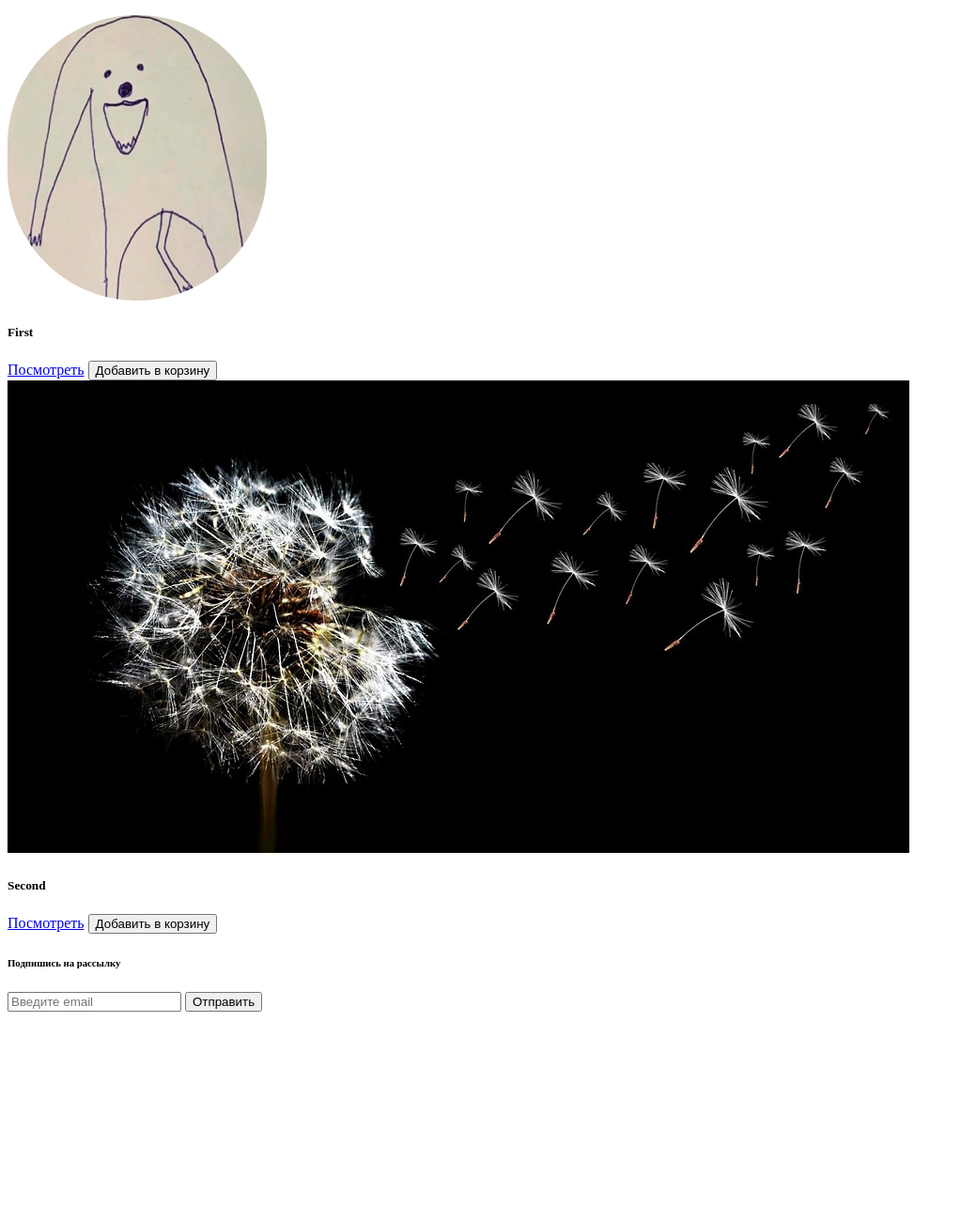
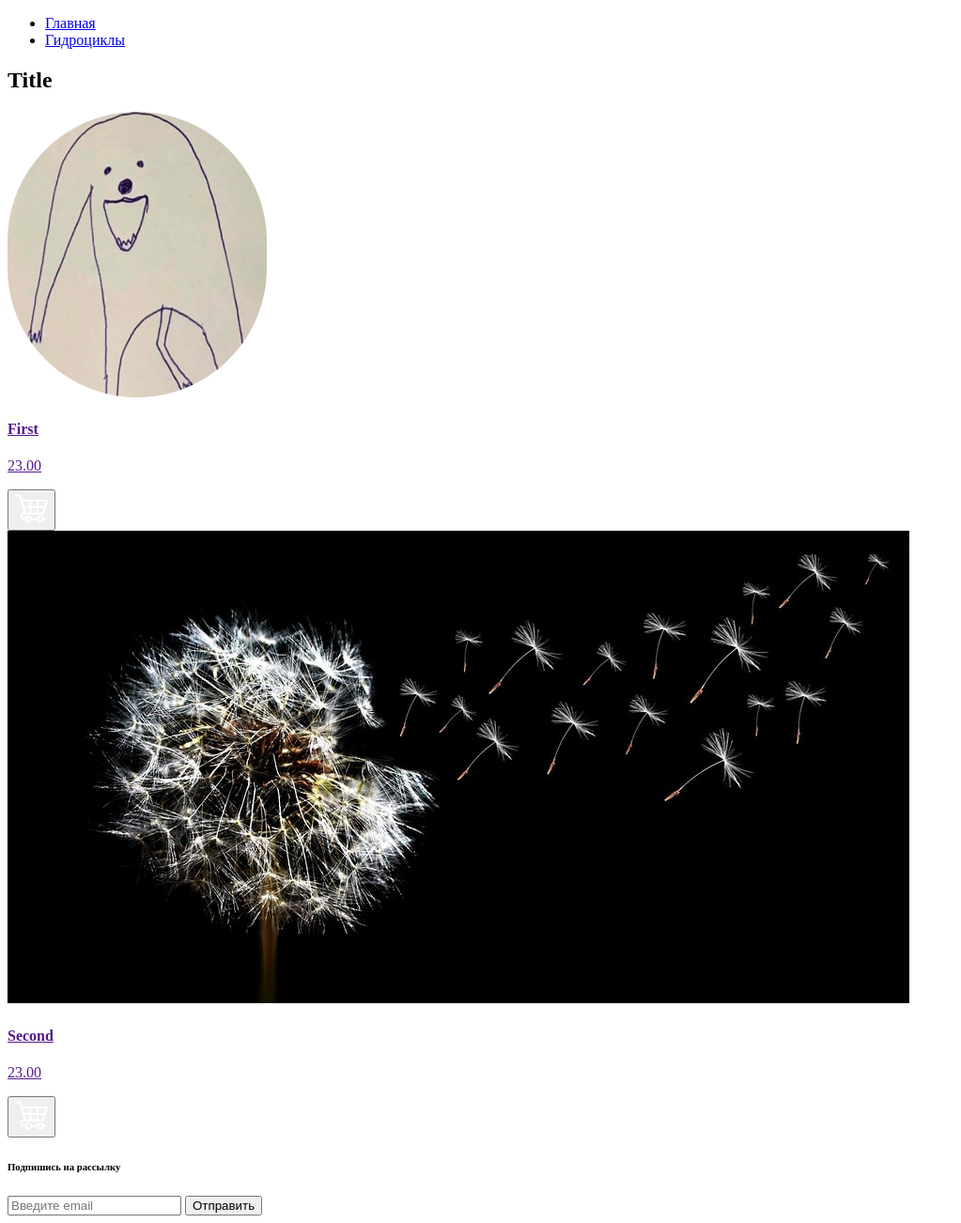
Before and after one commit to ValikMinak/store, a Django app: a page that uses items/templates/items/category_items.html in a window 1280 px wide. Shown: the part 226-1528 px from the top of the page at 94% size, without its empty margins (0-1023 px from the left). Before the commit the page ends 1303 px from the top, so only its background shows below. Run offline with Django 3.2, Linux system fonts and the light colour scheme; a user stored in the database is signed in; data comes from the database, SQL or seed files in the repository; both versions use the stored data as it was after the commit; some libraries are stand-ins or nearby versions.

Commit message:
Add styles for products

```diff
--- a/items/templates/items/category_items.html
+++ b/items/templates/items/category_items.html
@@ -6,22 +6,53 @@
 {% endblock %}
 
 {% block content %}
-<div class="category--items">
-    {% for item in items%}
-    <div class="card" style="width: 18rem;">
-        <img src="{{item.photo.url}}" class="card-img-top" alt="...">
-        <div class="card-body">
-            <h5 class="card-title">{{item.title}}</h5>
-            <p class="card-text">{{item.description}}</p>
-            <div class="category--items__buttons">
-                <a href="{% url 'items:single_item' item.pk%}" class="btn btn-primary">Посмотреть</a>
-                <button data-action="add" data-product="{{item.pk}}" class="btn btn-primary update-cart">Добавить в
-                    корзину
-                </button>
+{%include '_breadcrumbs.html'%}
+<section class="catalog">
+    <div class="container">
+        <h2 class="catalog__title">Title</h2>
+        <div class="catalog__items">
+            <div class="products">
+                {% for item in items%}
+                <div class="product__item--wrapper">
+                    <a href="" class="product__item">
+                        <img src="{{item.photo.url}}" class="product__item--img" alt="product_image">
+                        <h4 class="product__item--title">
+                            {{item.title}}
+                        </h4>
+                        <p class="price product__item--price">
+                            {{item.price}}
+                        </p>
+                        <button class="product__item--cart">
+                            <?xml version="1.0" encoding="iso-8859-1"?>
+                            <svg version="1.1" id="Capa_1" width="35px" height="35px" xmlns="http://www.w3.org/2000/svg"
+                                 x="0px" y="0px"
+                                 viewBox="0 0 511.999 511.999" style="enable-background:new 0 0 511.999 511.999;"
+                                 xml:space="preserve">
+		<path d="M143.022,347.67h16.287h277.692c6.71,0,12.622-4.408,14.538-10.839l59.829-200.888c1.367-4.59,0.485-9.556-2.377-13.396
+			c-2.863-3.84-7.371-6.102-12.16-6.102H110.789l-20.412-68.54c-1.915-6.43-7.828-10.838-14.538-10.838H15.169
+			C6.792,37.066,0,43.857,0,52.235c0,8.377,6.792,15.169,15.169,15.169H64.53l20.315,68.211c0.062,0.225,0.127,0.448,0.199,0.668
+			l53.966,181.202c-30.804,2.072-55.237,27.778-55.237,59.098c0,32.67,26.579,59.249,59.248,59.249h15.059
+			c6.581,22.563,27.437,39.102,52.097,39.102c24.659,0,45.516-16.538,52.097-39.102h80.482
+			c6.581,22.563,27.437,39.102,52.097,39.102c24.659,0,45.516-16.538,52.097-39.102h19.543c8.377,0,15.169-6.792,15.169-15.169
+			c0-8.377-6.792-15.169-15.169-15.169h-19.543c-6.581-22.564-27.437-39.102-52.097-39.102c-24.66,0-45.517,16.538-52.097,39.102
+			h-80.482c-6.581-22.564-27.437-39.102-52.097-39.102c-24.66,0-45.517,16.538-52.097,39.102h-15.059
+			c-15.942,0-28.911-12.97-28.911-28.912C114.11,360.64,127.08,347.67,143.022,347.67z M365.546,146.781h110.941l-20.88,70.107
+			h-90.061V146.781z M365.545,247.226h81.026l-20.879,70.107h-60.147V247.226z M253.304,146.781h81.905v70.107h-81.905V146.781z
+			 M253.303,247.226h81.905v70.107h-81.905V247.226z M222.968,317.333L222.968,317.333h-52.349l-20.879-70.107h73.228V317.333z
+			 M119.826,146.781h103.141v70.107h-82.262L119.826,146.781z M394.854,396.729c13.197,0,23.933,10.736,23.933,23.933
+			s-10.736,23.933-23.933,23.933s-23.933-10.736-23.933-23.933S381.657,396.729,394.854,396.729z M210.178,396.729
+			c13.197,0,23.933,10.736,23.933,23.933s-10.736,23.933-23.933,23.933s-23.933-10.736-23.933-23.933
+			S196.981,396.729,210.178,396.729z" fill="#ffffff"/>
+</svg>
+                        </button>
+
+                    </a>
+                </div>
+                {% endfor %}
+
             </div>
         </div>
     </div>
-    {% endfor %}
-</div>
 
+</section>
 {% endblock %}
--- /dev/null
+++ b/templates/_breadcrumbs.html
@@ -0,0 +1,12 @@
+<div class="breadcrumbs">
+    <div class="container">
+        <ul class="breadcrumbs__list">
+            <li class="breadcrumbs__list-item">
+                <a href="#">Главная</a>
+            </li>
+            <li class="breadcrumbs__list-item">
+                <a href="#">Гидроциклы</a>
+            </li>
+        </ul>
+    </div>
+</div>
```
Also changed, not shown: items/static/css/items.css (deleted, +0 -11 lines), promotions/static/css/promotions.css (+71 -0 lines), db.sqlite3.
